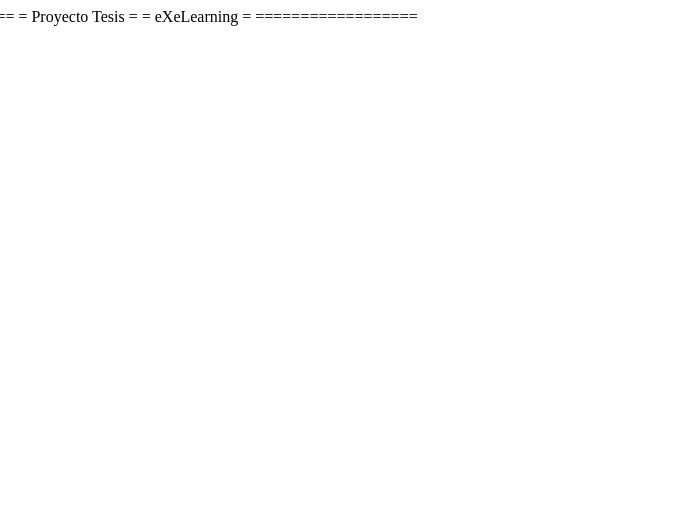
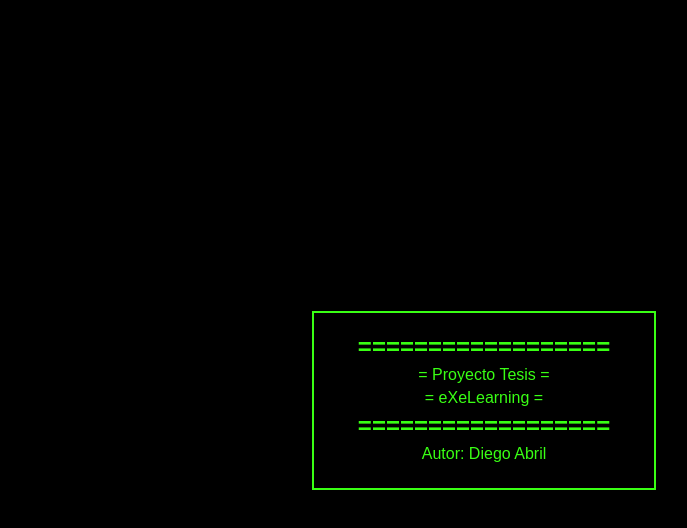
Before and after one commit to DiegoAbrilUta/ExeLearnirgEducaci-n, a plain HTML site: page index.html in a window 1280 px wide. Shown: the whole page, without its empty margins (156-843 px from the left). Drawn offline with Linux system fonts and the light colour scheme.

Commit message:
Update index.html

```diff
--- a/index.html
+++ b/index.html
@@ -1,4 +1,45 @@
-    ==================
-    = Proyecto Tesis =
-    =   eXeLearning  =
-    ==================
+<!DOCTYPE html>
+<html lang="es">
+<head>
+    <meta charset="UTF-8">
+    <meta name="viewport" content="width=device-width, initial-scale=1.0">
+    <title>Proyecto Tesis - eXeLearning</title>
+    <style>
+        body {
+            background-color: black;
+            color: #39FF14; /* Verde neón */
+            font-family: Arial, sans-serif;
+            display: flex;
+            justify-content: center;
+            align-items: center;
+            height: 100vh;
+            margin: 0;
+        }
+
+        .container {
+            text-align: center;
+            border: 2px solid #39FF14;
+            padding: 20px;
+            width: 300px;
+        }
+
+        .container h1 {
+            font-size: 24px;
+            margin: 0;
+        }
+
+        .container p {
+            margin: 5px 0;
+        }
+    </style>
+</head>
+<body>
+    <div class="container">
+        <h1>==================</h1>
+        <p>= Proyecto Tesis =</p>
+        <p>= eXeLearning =</p>
+        <h1>==================</h1>
+        <p>Autor: Diego Abril</p>
+    </div>
+</body>
+</html>
```
